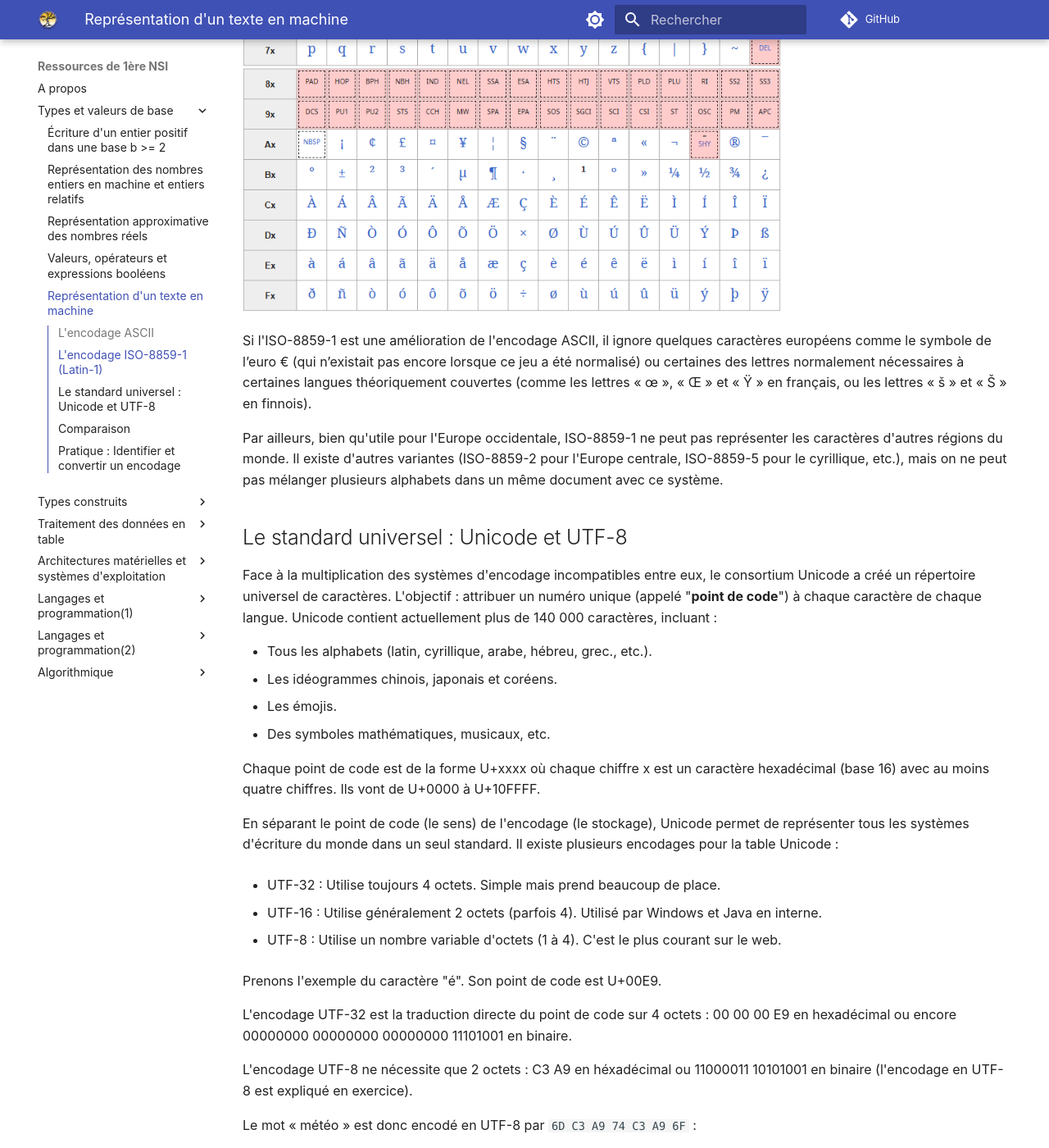
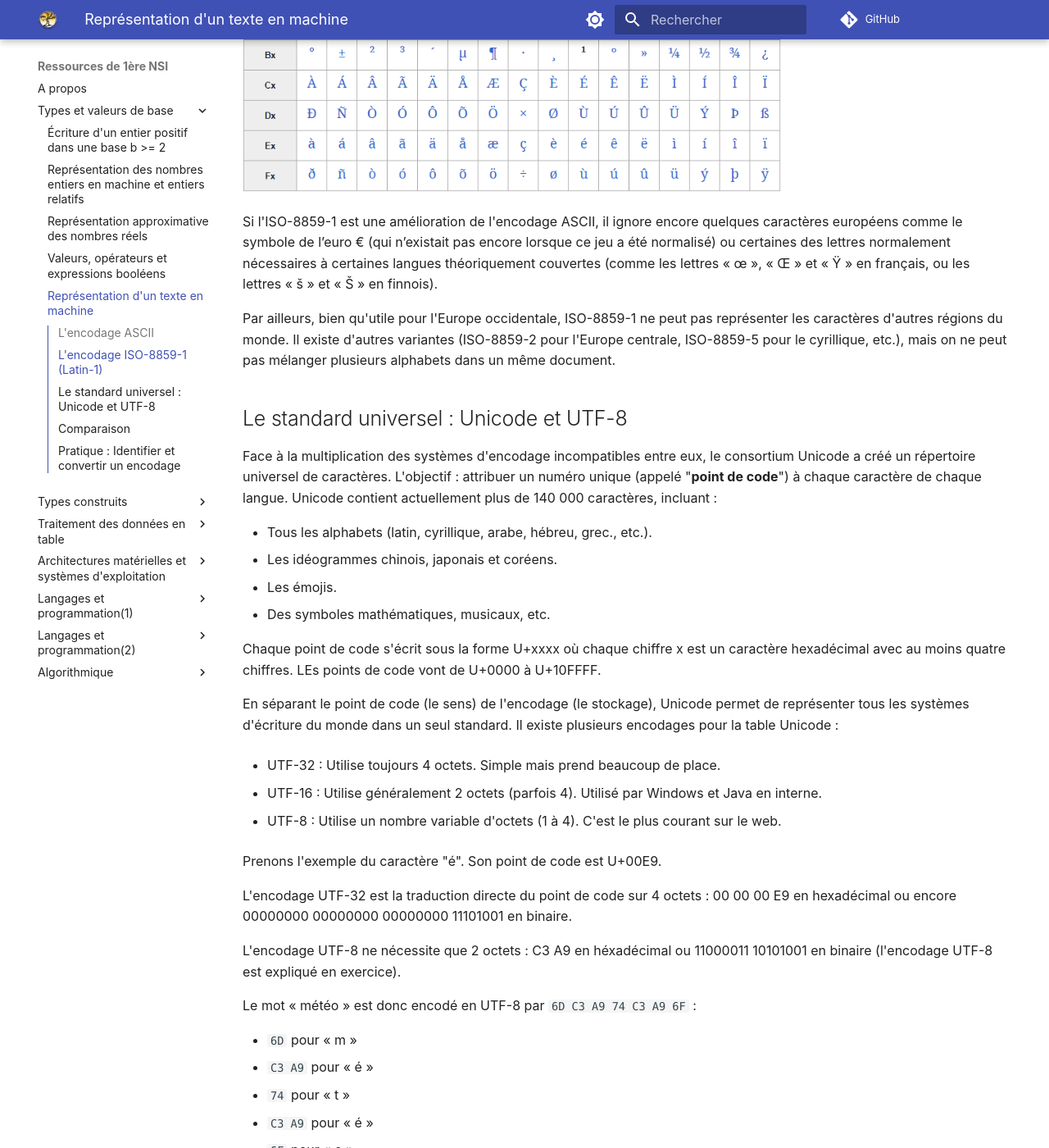
Before and after one commit to fab-perez/NSI-1, an MkDocs documentation site: the page built from docs/types-et-valeurs-de-base/5-representation-texte.md, in a window 1280 px wide and 1400 px high, scrolled down 2163 px. Shown: the whole window at 82% size. Built offline with MkDocs 1.6.1 and Material for MkDocs 9.7.7, drawn with Linux system fonts in a browser that asks for light colours; comment, search, counter and statistics services are not loaded; some of the changed text lies outside the part shown.

Commit message:
Add files via upload

````diff
--- a/docs/types-et-valeurs-de-base/5-representation-texte.md
+++ b/docs/types-et-valeurs-de-base/5-representation-texte.md
@@ -17,8 +17,8 @@
     - Des caractères spéciaux (tabulation, nouvelle ligne, etc.) et des caractères de contrôle non imprimables pour des protocole de communication et des contrôles de périphériques (Fin de transmission, etc. ).
 
 Le tableau suivant montre l’encodage des 127 caractères ASCII :
-![Table des 127 caractères ASCII](assets/5-ascii-table-light-mode.png#only-light){width=100%}
-![Table des 127 caractères ASCII](assets/5-ascii-table-dark-mode.png#only-dark){width=100%}
+![Table des 127 caractères ASCII](assets/5-ascii-table.png){width=100%}
+
 
 
 L'ASCII fonctionne très bien pour l'anglais, mais il ne contient aucun caractère accentué (é, è, à, ç, etc.), aucun symbole spécifique à d'autres langues, et encore moins de caractères d'alphabets non latins (cyrillique, arabe, chinois, etc.).
@@ -32,16 +32,16 @@
     - Les 128 premiers caractères (0 à 127) sont identiques à l'ASCII.
     - Les 128 caractères suivants (128 à 255) ajoutent les caractères accentués et symboles nécessaires aux langues d'Europe occidentale (français, espagnol, allemand, etc.). On y trouve : é, è, ê, ë, à, ù, ç, ñ, ö, etc.
 
-Le tableau suivant[^5.1] montre l’encodage des 256 caractères ISO-8859-1. Les titres des lignes et des colonnes indiquent les valeurs hexadécimales correspondant aux positions codées assignées à chaque caractère, par exemple, la valeur hexadécimale de la position codée assignée à la lettre « L » est 4C16, soit 01001100 en binaire ou 76 en décimal.
+Le tableau suivant[^5.1] montre l’encodage des 256 caractères ISO-8859-1. Les titres des lignes et des colonnes indiquent les valeurs hexadécimales correspondant aux positions codées assignées à chaque caractère, par exemple, la valeur hexadécimale de la position codée assignée à la lettre « L » est $4C_{16}$, soit 01001100 en binaire ou 76 en décimal.
 
 [^5.1]: source: [https://fr.wikipedia.org/wiki/ISO/CEI_8859-1](https://fr.wikipedia.org/wiki/ISO/CEI_8859-1)
 
 ![Table des 256 caractères ISO-8859-1](assets/5-iso-8859-1-table.png){width=70%}
 
 
-Si l'ISO-8859-1 est une amélioration de l'encodage ASCII, il ignore quelques caractères européens comme le symbole de l’euro € (qui n’existait pas encore lorsque ce jeu a été normalisé) ou certaines des lettres normalement nécessaires à certaines langues théoriquement couvertes (comme les lettres « œ », « Œ » et « Ÿ » en français, ou les lettres « š » et « Š » en finnois).
+Si l'ISO-8859-1 est une amélioration de l'encodage ASCII, il ignore encore quelques caractères européens comme le symbole de l’euro € (qui n’existait pas encore lorsque ce jeu a été normalisé) ou certaines des lettres normalement nécessaires à certaines langues théoriquement couvertes (comme les lettres « œ », « Œ » et « Ÿ » en français, ou les lettres « š » et « Š » en finnois).
 
-Par ailleurs, bien qu'utile pour l'Europe occidentale, ISO-8859-1 ne peut pas représenter les caractères d'autres régions du monde. Il existe d'autres variantes (ISO-8859-2 pour l'Europe centrale, ISO-8859-5 pour le cyrillique, etc.), mais on ne peut pas mélanger plusieurs alphabets dans un même document avec ce système.
+Par ailleurs, bien qu'utile pour l'Europe occidentale, ISO-8859-1 ne peut pas représenter les caractères d'autres régions du monde. Il existe d'autres variantes (ISO-8859-2 pour l'Europe centrale, ISO-8859-5 pour le cyrillique, etc.), mais on ne peut pas mélanger plusieurs alphabets dans un même document.
 
 
 
@@ -54,7 +54,7 @@
 - Les émojis.
 - Des symboles mathématiques, musicaux, etc.
 
-Chaque point de code est de la forme U+xxxx où chaque chiffre x est un caractère hexadécimal (base 16) avec au moins quatre chiffres. Ils vont de U+0000 à U+10FFFF.
+Chaque point de code s'écrit sous la forme U+xxxx où chaque chiffre x est un caractère hexadécimal avec au moins quatre chiffres. LEs points de code vont de U+0000 à U+10FFFF.
 
 En séparant le point de code (le sens) de l'encodage (le stockage), Unicode permet de représenter tous les systèmes d'écriture du monde dans un seul standard. Il existe plusieurs encodages pour la table Unicode :
 
@@ -69,7 +69,7 @@
 
 L'encodage UTF-32 est la traduction directe du point de code sur 4 octets : 00 00 00 E9 en hexadécimal ou encore 00000000 00000000 00000000 11101001 en binaire.
 
-L'encodage UTF-8 ne nécessite que 2 octets  : C3 A9 en héxadécimal ou 11000011 10101001 en binaire (l'encodage en UTF-8 est expliqué en exercice).
+L'encodage UTF-8 ne nécessite que 2 octets  : C3 A9 en héxadécimal ou 11000011 10101001 en binaire (l'encodage UTF-8 est expliqué en exercice).
 
 Le mot « météo »  est donc encodé en UTF-8 par `6D C3 A9 74 C3 A9 6F` :
 
@@ -97,14 +97,14 @@
 
 UTF-8 offre de nombreux avantages :
 
-1.  Compatibilité avec ASCII : tout fichier ASCII valide est aussi un fichier UTF-8 valide
-2.  Universalité : on peut mélanger tous les alphabets dans un même document
-3.  Efficacité : les textes en langues occidentales restent compacts car les caractères courants utilisent peu d'octets
+1.  Compatibilité avec ASCII : tout fichier ASCII valide est aussi un fichier UTF-8 valide.
+2.  Universalité : on peut mélanger tous les alphabets dans un même document.
+3.  Efficacité : les textes en langues occidentales restent compacts car les caractères courants utilisent peu d'octets.
 4.  Standard : C'est le standard du Web aujourd'hui.
 
 
 
-En Python, la fonction `ord` renvoie le code unicode d'un caractère :
+En Python, la fonction `ord` renvoie le code Unicode d'un caractère :
 
 ``` python
 >>> ord('é')
````
Also changed, not shown: other parts of docs/types-et-valeurs-de-base/5-representation-texte.md (+5 -3 lines).
